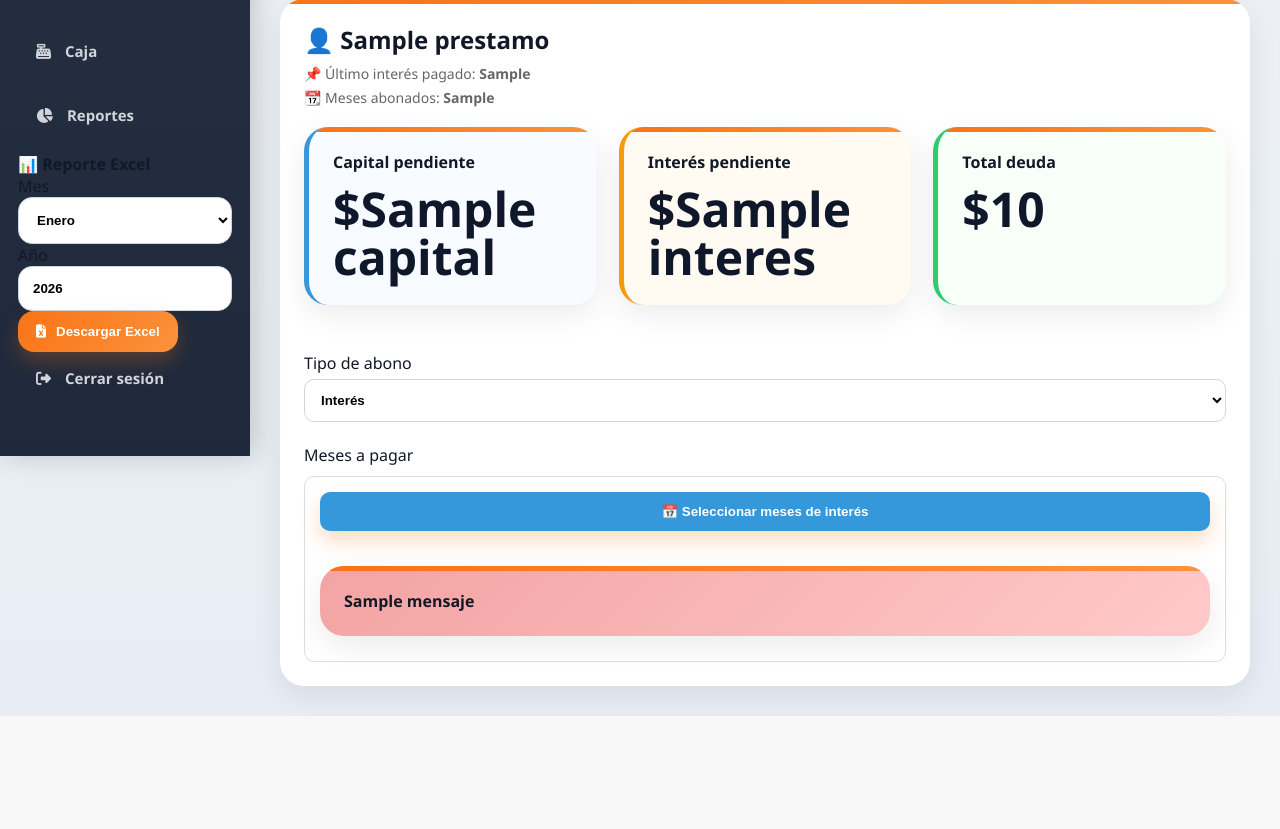
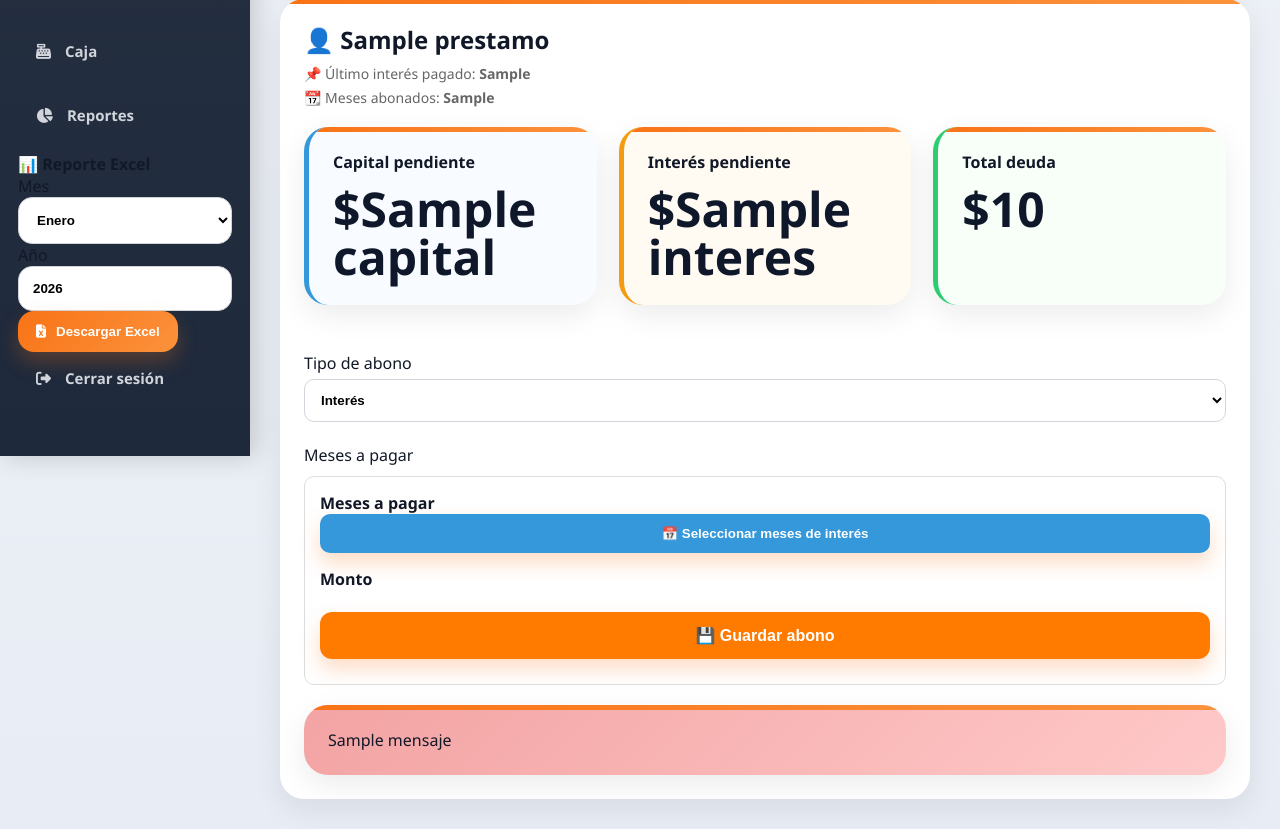
Before and after one commit to pelufo123/sistema-prestamos, a Flask app: template templates/abonos.html in a window 1280 px wide. Shown: the part 344-1173 px from the top of the page. Before the commit the page ends 1060 px from the top, so only its background shows below. Run offline with Flask 3, Linux system fonts and the light colour scheme; a user stored in the database is signed in; tables that the repository leaves empty hold one stand-in row (values such as "Sample post"); the template is opened without the code that fills it: most values are stand-ins (such as "Sample title", 1, 10 or a date in 2020); some libraries are stand-ins or nearby versions.

Commit message:
mejora diseño UI

```diff
--- a/templates/abonos.html
+++ b/templates/abonos.html
@@ -266,6 +266,12 @@
 ">
 
 
+<!-- ===================================== -->
+<!-- MESES DE INTERÉS -->
+<!-- ===================================== -->
+
+<h4>Meses a pagar</h4>
+
 <button
     type="button"
     class="btn-meses"
@@ -346,6 +352,8 @@
 
     {% endif %}
 
+</div>
+
 <br>
 
 <!-- ===================================== -->
@@ -369,7 +377,6 @@
         margin-top:5px;
     "
 >
-            >
 
 <br><br>
 
@@ -389,7 +396,6 @@
 >
     💾 Guardar abono
 </button>
-
         </form>
 
     </div>
```
Lines whose indentation alone changed are shown as unchanged.
